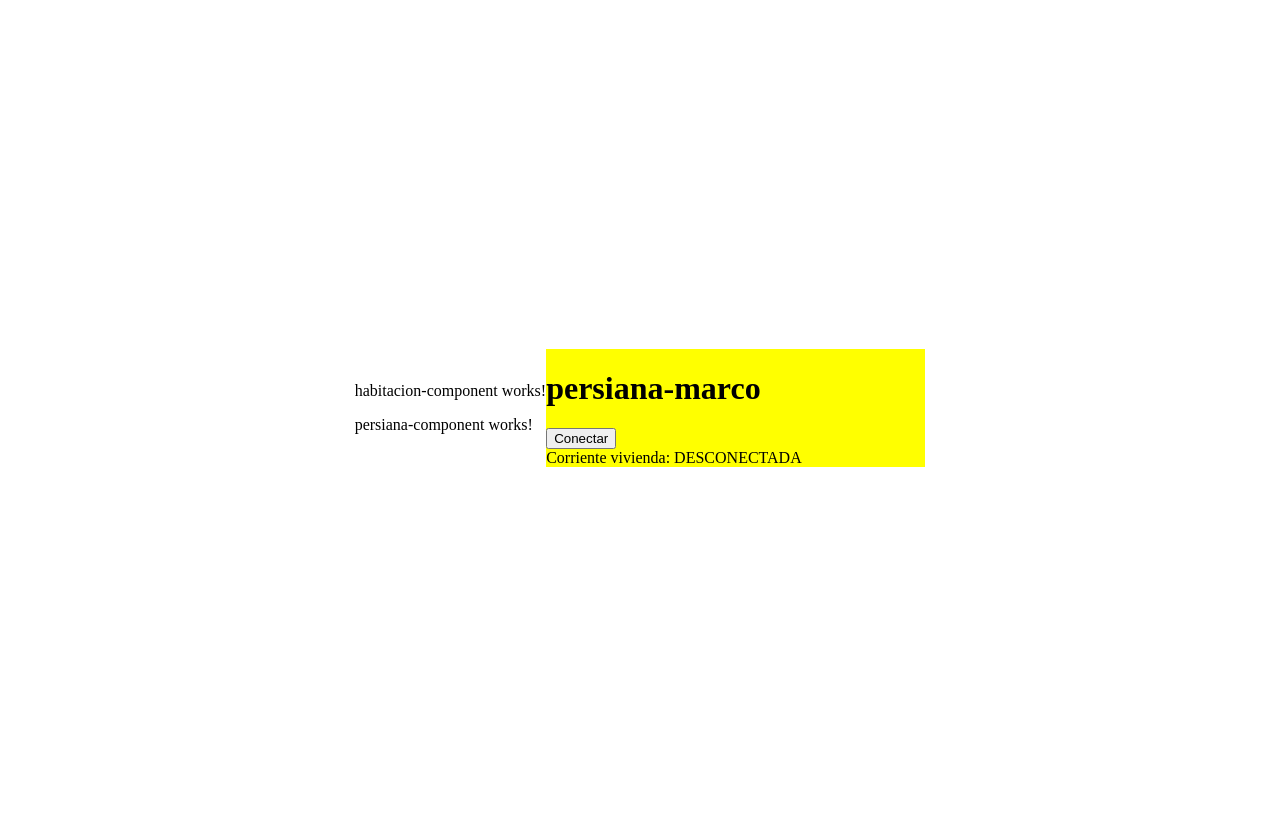
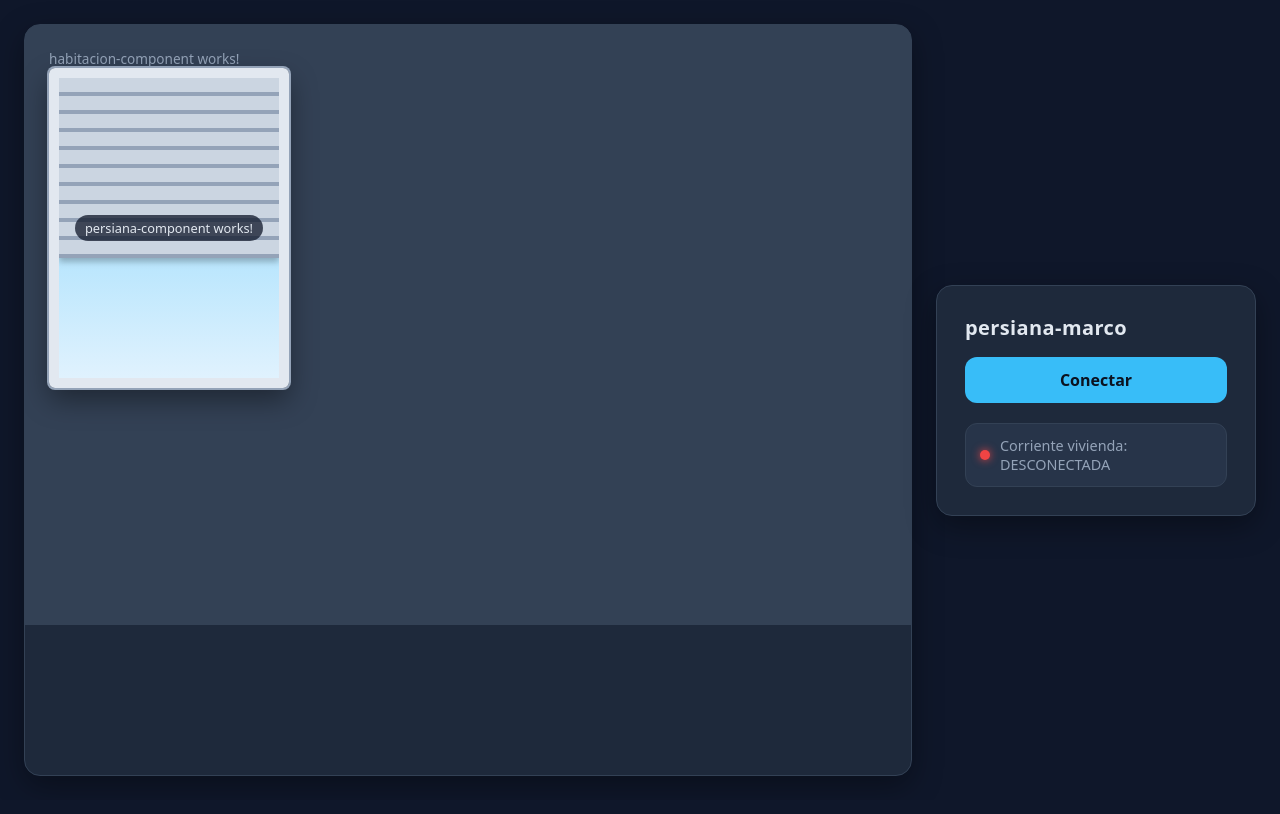
Before and after one commit to Maliketh4bc/persiana-marco, an Angular app: page / in a window 1280 px wide. Built offline with nearby package versions, Linux system fonts and the light colour scheme.

Commit message:
css añadido con claude

```diff
--- a/src/app/app.component.css
+++ b/src/app/app.component.css
@@ -1,15 +1,119 @@
+/* Layout principal: habitación a la izquierda, panel de control a la derecha */
 :host {
-    display: flex;
-    flex-direction: flex;
-    height: 100vh;
-    align-items: center;
-    justify-content: center;
-}
-div {
-    background-color: yellow;
-    flex: 0 0 30%;
+  display: flex;
+  flex-direction: row;
+  align-items: stretch;
+  gap: 24px;
+  height: 100vh;
+  padding: 24px;
 }
 
-app-habitacion {
-    flex: 1;
+app-habitacion-component {
+  display: block;
+  flex: 1;
+  min-width: 0;
 }
+
+/* Panel de control */
+:host > div {
+  flex: 0 0 320px;
+  align-self: center;
+  display: flex;
+  flex-direction: column;
+  gap: 20px;
+  padding: 28px;
+  background: var(--surface);
+  border: 1px solid var(--border);
+  border-radius: var(--radius);
+  box-shadow: var(--shadow);
+}
+
+:host > div > div:first-child {
+  display: flex;
+  flex-direction: column;
+  gap: 16px;
+}
+
+h1 {
+  margin: 0;
+  font-size: 1.25rem;
+  font-weight: 700;
+  letter-spacing: 0.02em;
+}
+
+/* Botón conectar / desconectar */
+button {
+  width: 100%;
+  padding: 12px 16px;
+  border: 0;
+  border-radius: 12px;
+  background: var(--accent);
+  color: #0b1220;
+  font-weight: 600;
+  cursor: pointer;
+  transition: background 0.2s, transform 0.1s;
+}
+
+button:hover {
+  background: var(--accent-hover);
+}
+
+button:active {
+  transform: scale(0.98);
+}
+
+button:focus-visible {
+  outline: 3px solid rgba(56, 189, 248, 0.5);
+  outline-offset: 2px;
+}
+
+/* Leyenda de estado de la corriente */
+.boton-leyenda {
+  display: flex;
+  align-items: center;
+  gap: 10px;
+  padding: 12px 14px;
+  background: var(--surface-2);
+  border: 1px solid var(--border);
+  border-radius: 12px;
+  color: var(--muted);
+  font-size: 0.9rem;
+}
+
+.boton-leyenda::before {
+  content: "";
+  flex: none;
+  width: 10px;
+  height: 10px;
+  border-radius: 50%;
+  background: var(--off);
+  box-shadow: 0 0 8px var(--off);
+  transition: background 0.3s, box-shadow 0.3s;
+}
+
+.boton-leyenda.conectada::before {
+  background: var(--ok);
+  box-shadow: 0 0 8px var(--ok);
+}
+
+.boton-leyenda.conectada {
+  color: var(--text);
+}
+
+/* Móvil / pantallas estrechas */
+@media (max-width: 800px) {
+  :host {
+    flex-direction: column;
+    height: auto;
+    min-height: 100vh;
+  }
+
+  app-habitacion-component {
+    min-height: 420px;
+  }
+
+  :host > div {
+    flex-basis: auto;
+    align-self: stretch;
+  }
+}
--- a/src/app/app.component.html
+++ b/src/app/app.component.html
@@ -6,7 +6,7 @@
 
         <button (click)="onConectDisconect($event)">Conectar</button>
     </div>
-    <div class="boton-leyenda">
+    <div class="boton-leyenda" [class.conectada]="corrienteVivienda">
         <span>Corriente vivienda: {{ this.corrienteVivienda ?
         'CONECTADA': 'DESCONECTADA'}}</span>
     </div>
--- a/src/app/app.component.ts
+++ b/src/app/app.component.ts
@@ -1,11 +1,9 @@
 import { Component } from '@angular/core';
-import { RouterOutlet } from '@angular/router';
 import { HabitacionComponentComponent } from './habitacion-component/habitacion-component.component';
-import { PersianaComponentComponent } from './habitacion-component/persiana-component/persiana-component.component';
 
 @Component({
   selector: 'app-root',
-  imports: [RouterOutlet, HabitacionComponentComponent, PersianaComponentComponent],
+  imports: [HabitacionComponentComponent],
   templateUrl: './app.component.html',
   styleUrl: './app.component.css'
 })
--- a/src/app/habitacion-component/habitacion-component.component.css
+++ b/src/app/habitacion-component/habitacion-component.component.css
@@ -0,0 +1,21 @@
+/* Habitación: pared arriba y suelo abajo */
+:host {
+  display: flex;
+  flex-direction: column;
+  align-items: center;
+  justify-content: center;
+  gap: 16px;
+  height: 100%;
+  padding: 24px;
+  background: linear-gradient(to bottom, #334155 0 80%, #1e293b 80% 100%);
+  border: 1px solid var(--border);
+  border-radius: var(--radius);
+  box-shadow: var(--shadow);
+  overflow: hidden;
+}
+
+p {
+  margin: 0;
+  color: var(--muted);
+  font-size: 0.85rem;
+}
--- a/src/app/habitacion-component/persiana-component/persiana-component.component.css
+++ b/src/app/habitacion-component/persiana-component/persiana-component.component.css
@@ -0,0 +1,43 @@
+/* Ventana con persiana.
+   El nivel de cierre se controla con la variable --cerrada (0% = abierta, 100% = cerrada).
+   Ejemplo desde Angular: [style.--cerrada]="'40%'" */
+:host {
+  position: relative;
+  display: grid;
+  place-items: center;
+  width: min(240px, 60%);
+  aspect-ratio: 3 / 4;
+  background: linear-gradient(to bottom, #7dd3fc, #e0f2fe);
+  border: 10px solid #e2e8f0;
+  border-radius: 6px;
+  box-shadow: 0 0 0 2px #94a3b8, 0 12px 28px rgba(0, 0, 0, 0.4);
+  overflow: hidden;
+}
+
+/* Lamas de la persiana */
+:host::before {
+  content: "";
+  position: absolute;
+  top: 0;
+  left: 0;
+  right: 0;
+  height: var(--cerrada, 60%);
+  background: repeating-linear-gradient(
+    to bottom,
+    #cbd5e1 0 14px,
+    #94a3b8 14px 18px
+  );
+  box-shadow: 0 4px 6px rgba(0, 0, 0, 0.25);
+  transition: height 0.6s ease;
+}
+
+p {
+  position: relative;
+  z-index: 1;
+  margin: 0;
+  padding: 4px 10px;
+  background: rgba(15, 23, 42, 0.75);
+  border-radius: 999px;
+  color: var(--text);
+  font-size: 0.8rem;
+}
--- a/src/styles.css
+++ b/src/styles.css
@@ -1 +1,38 @@
-/* You can add global styles to this file, and also import other style files */
+/* Estilos globales: variables de diseño y reset básico */
+:root {
+  --bg: #0f172a;
+  --surface: #1e293b;
+  --surface-2: #273449;
+  --border: #334155;
+  --text: #e2e8f0;
+  --muted: #94a3b8;
+  --accent: #38bdf8;
+  --accent-hover: #7dd3fc;
+  --ok: #22c55e;
+  --off: #ef4444;
+  --radius: 16px;
+  --shadow: 0 10px 30px rgba(0, 0, 0, 0.35);
+}
+
+*,
+*::before,
+*::after {
+  box-sizing: border-box;
+}
+
+html,
+body {
+  height: 100%;
+  margin: 0;
+}
+
+body {
+  font-family: system-ui, -apple-system, "Segoe UI", Roboto, Arial, sans-serif;
+  background: var(--bg);
+  color: var(--text);
+  -webkit-font-smoothing: antialiased;
+}
+
+button {
+  font: inherit;
+}
```
